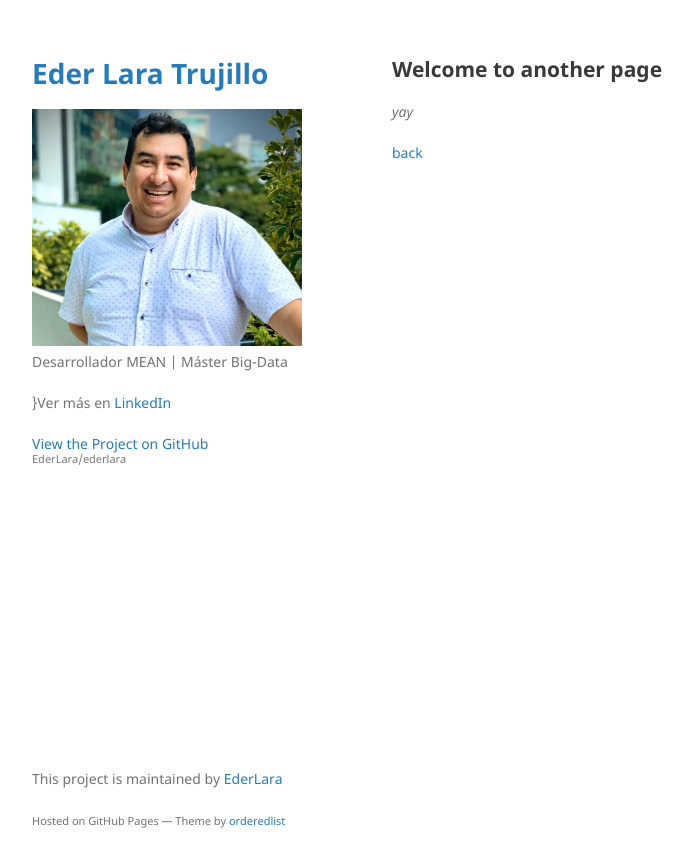
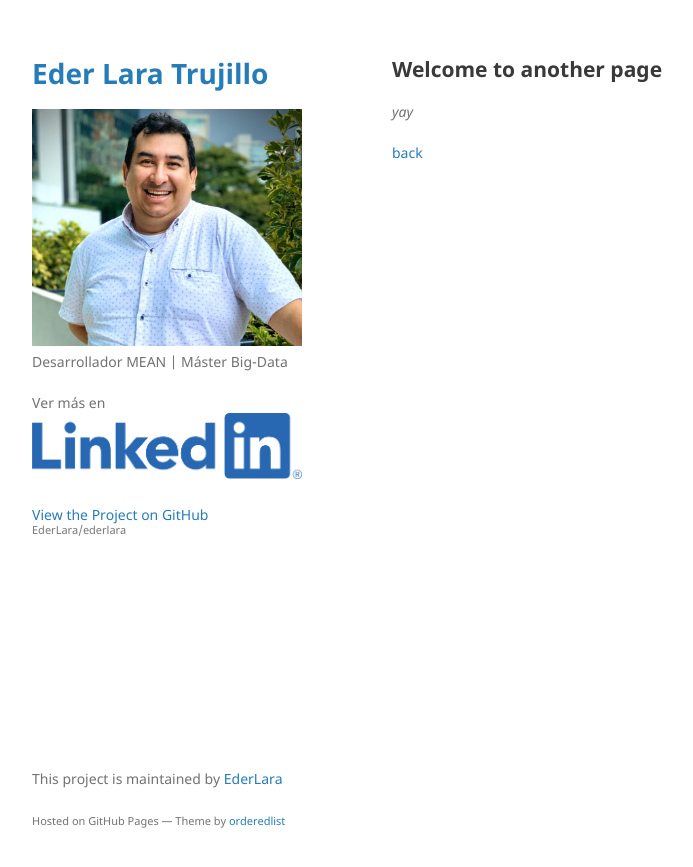
Before and after one commit to EderLara/ederlara, a Jekyll site: the page built from another-page.md, in a window 1280 px wide. Shown: the top 867 px of the page, without its empty margins (178-871 px from the left). Built offline with Jekyll 4.4.1, drawn with Linux system fonts in a browser that asks for light colours; our own code applies the rules of GitHub Pages for plain Markdown files.

Commit message:
Update linkedin

```diff
--- a/_layouts/default.html
+++ b/_layouts/default.html
@@ -22,7 +22,7 @@
         {% endif %}
 
         <p>{{ site.description | default: site.github.project_tagline }}</p>
-        <p class="view">}Ver más en <a href="{{ site.linkedin }}">LinkedIn</a></p>
+        <p class="view">Ver más en <a href="{{ site.linkedin }}"><img src="../assets/img/LI-Logo.png" alt="LinkedIn"></a></p>
 
         {% if site.github.is_project_page %}
         <p class="view"><a href="{{ site.github.repository_url }}">View the Project on GitHub <small>{{ site.github.repository_nwo }}</small></a></p>
```
Also changed, not shown: assets/img/LI-Logo.png (added).
